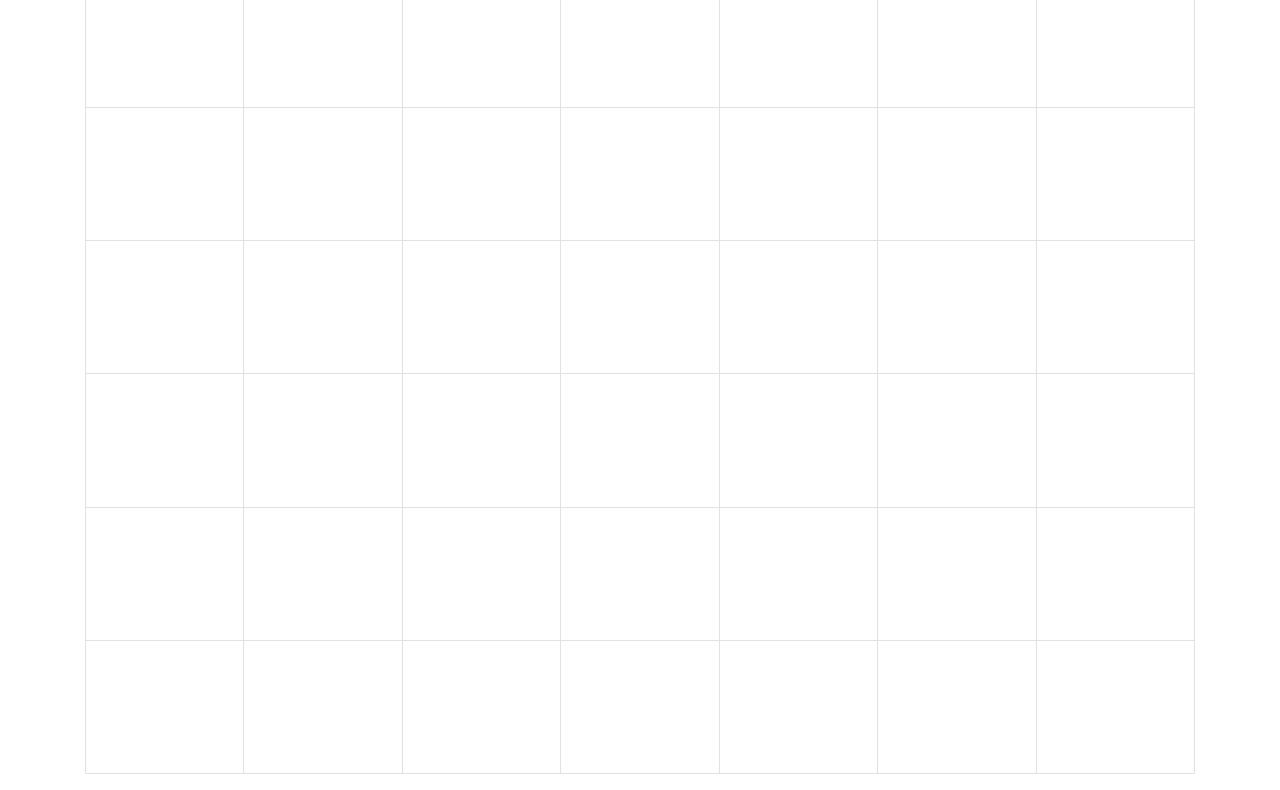
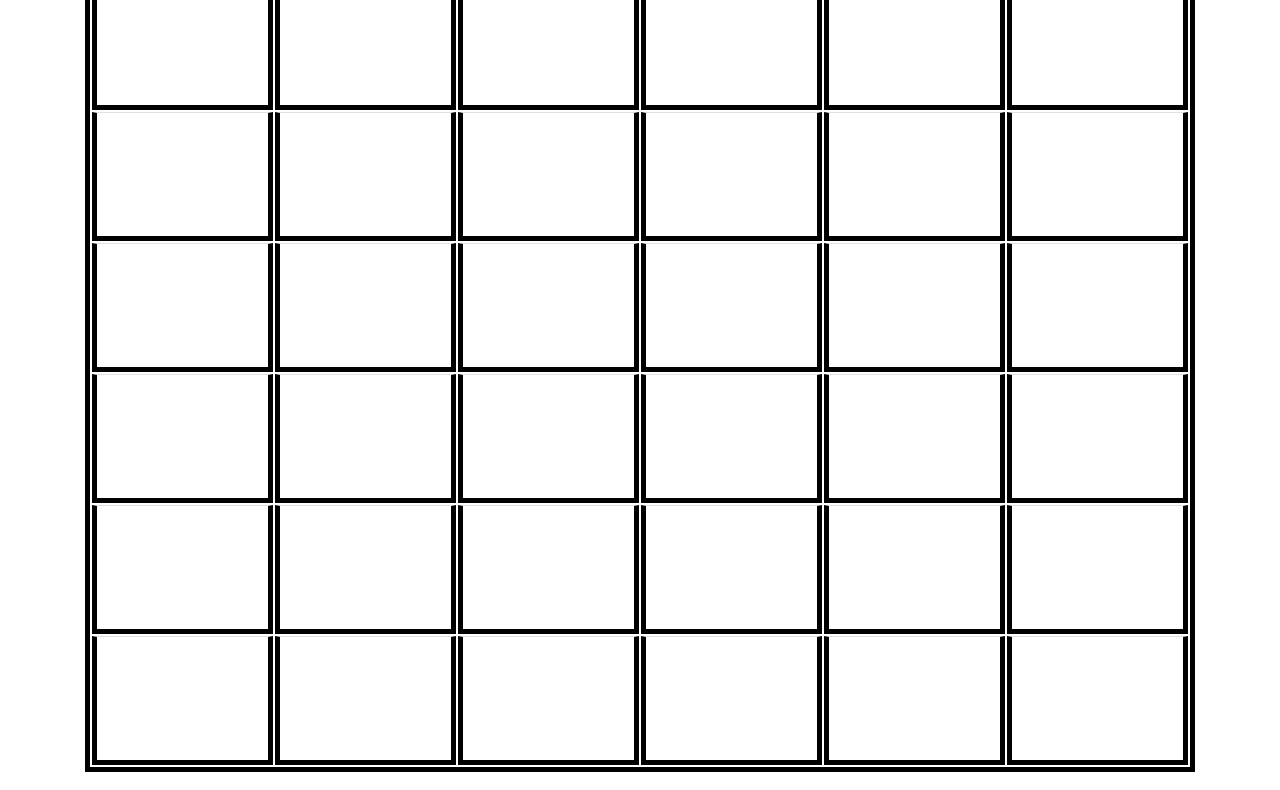
Before and after one commit to daustinroberts/Memory-card-matching-game, a plain HTML site: page index.html in a window 1280 px wide. Shown: the part 188-978 px from the top of the page. Drawn offline with Linux system fonts and the light colour scheme.

Commit message:
fix table borders

```diff
--- a/css/styles.css
+++ b/css/styles.css
@@ -1,16 +1,25 @@
 table {
-  table-layout: fixed;
-  border: black 5px;
+border-collapse: separate;
+
 
 }
 table, tr {
   width: 100px;
   min-height: 800px;
-  border: black 10px;
+  border-style: solid;
+  border-color: black;
+  border-width: 5px;
+
+}
+table, td {
+  border-style: solid;
+  border-color: black;
+  border-width: 5px;
 
 }
 #form {
   width: 25%;
+  border: black 5px;
   text-align: left;
 }
 #button {
--- a/index.html
+++ b/index.html
@@ -17,7 +17,7 @@
         <button class="btn btn-info"type="submit" name="button">Submit</button>
       </form>
       <div class="tableDisplay">
-        <table class="table table-bordered">
+        <table class="table">
           <thead>
             <tr>
             <br>
@@ -25,7 +25,6 @@
           </thead>
           <tbody>
             <tr>
-              <th scope="row"></th>
               <td></td>
               <td></td>
               <td></td>
@@ -34,7 +33,6 @@
               <td></td>
             </tr>
             <tr>
-              <th scope="row"></th>
               <td></td>
               <td></td>
               <td></td>
@@ -43,7 +41,6 @@
               <td></td>
             </tr>
             <tr>
-              <th scope="row"></th>
               <td></td>
               <td></td>
               <td></td>
@@ -52,7 +49,6 @@
               <td></td>
             </tr>
             <tr>
-              <th scope="row"></th>
               <td></td>
               <td></td>
               <td></td>
@@ -61,7 +57,6 @@
               <td></td>
             </tr>
             <tr>
-              <th scope="row"></th>
               <td></td>
               <td></td>
               <td></td>
@@ -70,7 +65,6 @@
               <td></td>
             </tr>
             <tr>
-              <th scope="row"></th>
               <td></td>
               <td></td>
               <td></td>
```
